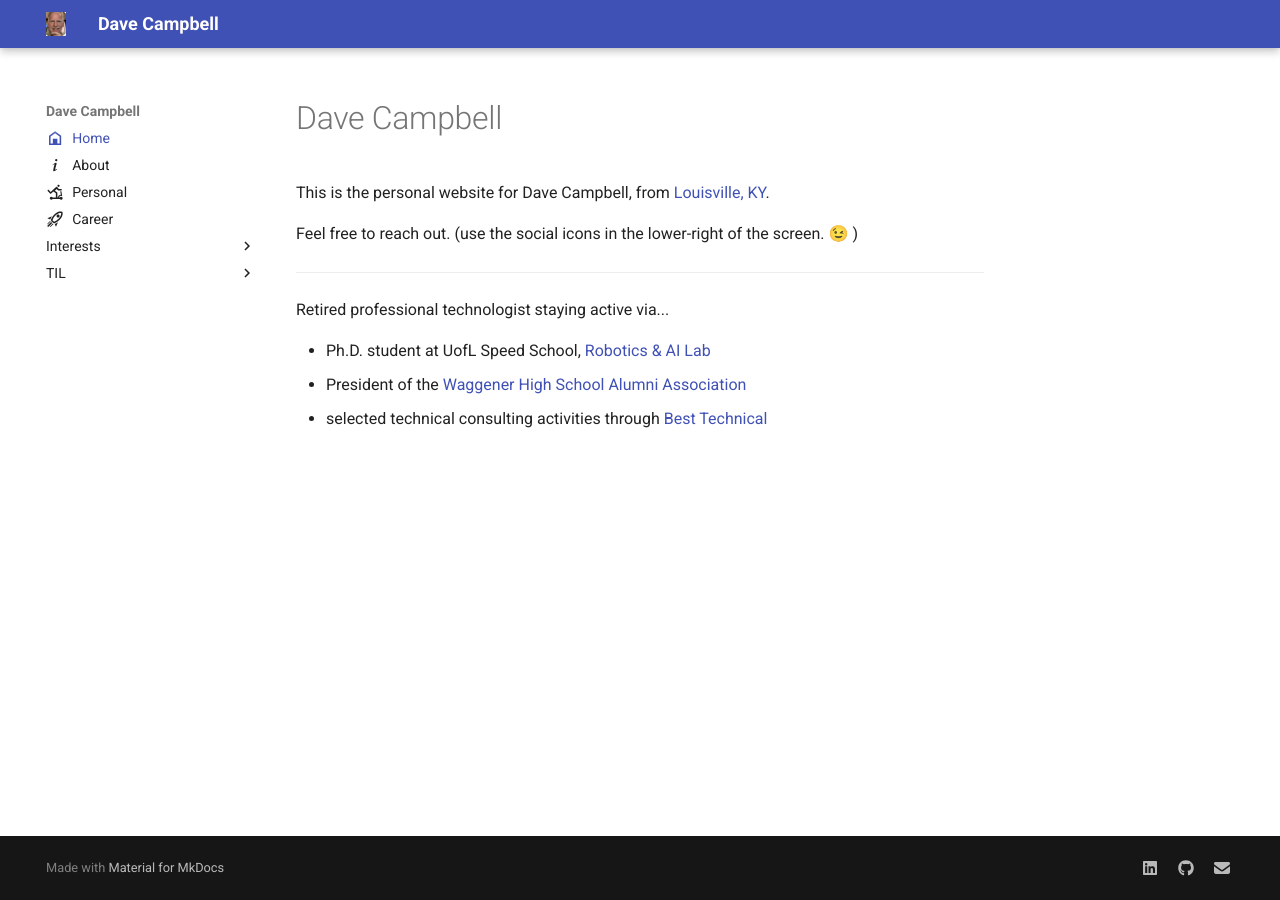
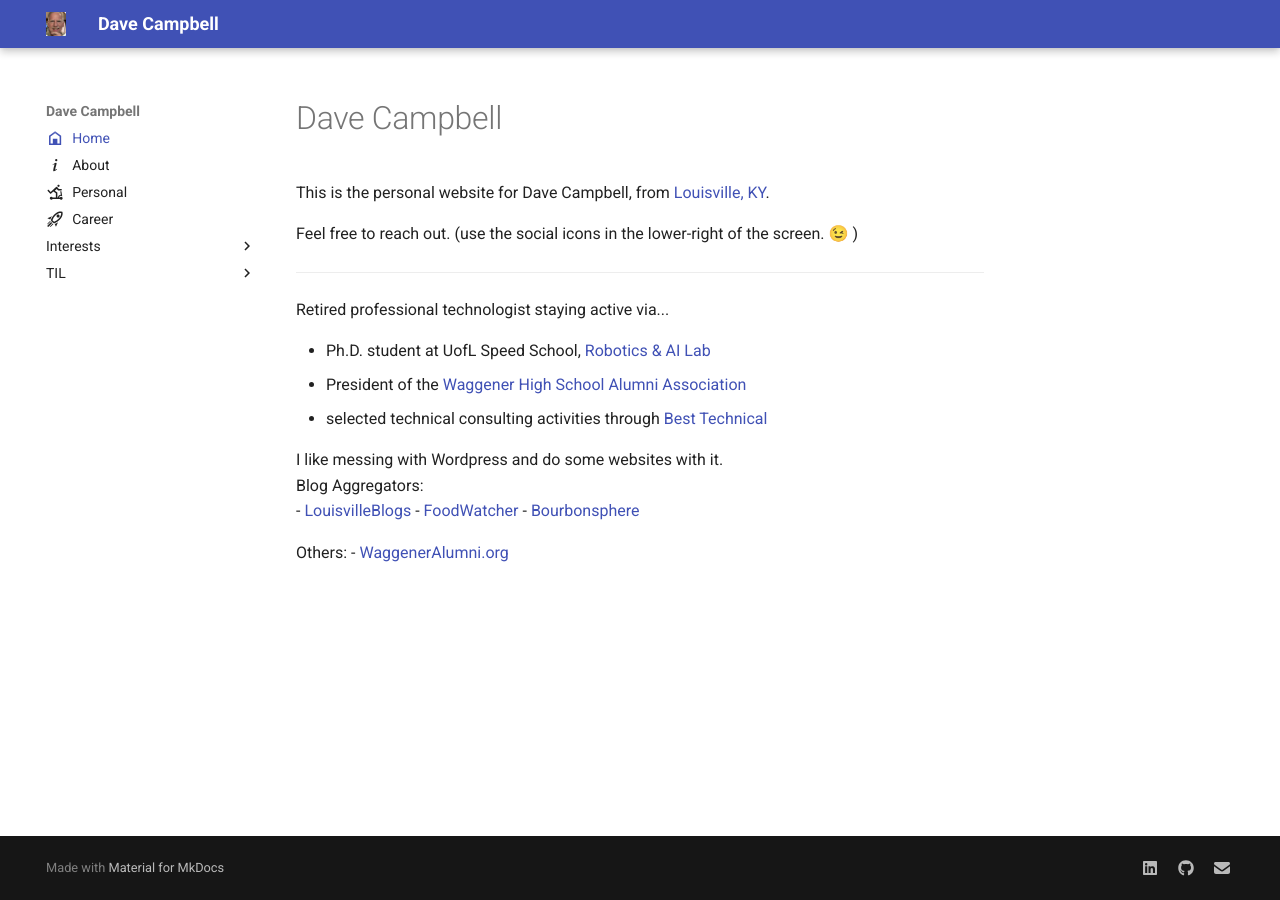
Before and after one commit to davecampbell/davecampbell.github.io, an MkDocs documentation site: the page built from docs/index.md, in a window 1280 px wide. Built offline with MkDocs 1.6.1 and Material for MkDocs 9.7.7, drawn with Linux system fonts in a browser that asks for light colours.

Commit message:
Update index.md

```diff
--- a/docs/index.md
+++ b/docs/index.md
@@ -15,3 +15,12 @@ Retired professional technologist staying active via...
 * Ph.D. student at UofL Speed School, [Robotics & AI Lab](https://engineering.louisville.edu/research/centersinstitutes/larri/){:target="_blank" rel="noopener"}
 * President of the [Waggener High School Alumni Association](https://waggeneralumni.org){:target="_blank" rel="noopener"}
 * selected technical consulting activities through [Best Technical](https://www.besttechnical.com){:target="_blank" rel="noopener"}
+
+I like messing with Wordpress and do some websites with it.
+Blog Aggregators:
+- [LouisvilleBlogs](https://louisvilleblogs.com){:target="_blank" rel="noopener"}
+- [FoodWatcher](https://foodwatcher.com){:target="_blank" rel="noopener"}
+- [Bourbonsphere](https://bourbonsphere.com){:target="_blank" rel="noopener"}
+
+Others:
+- [WaggenerAlumni.org](https://waggeneralumni.org){:target="_blank" rel="noopener"}
```
